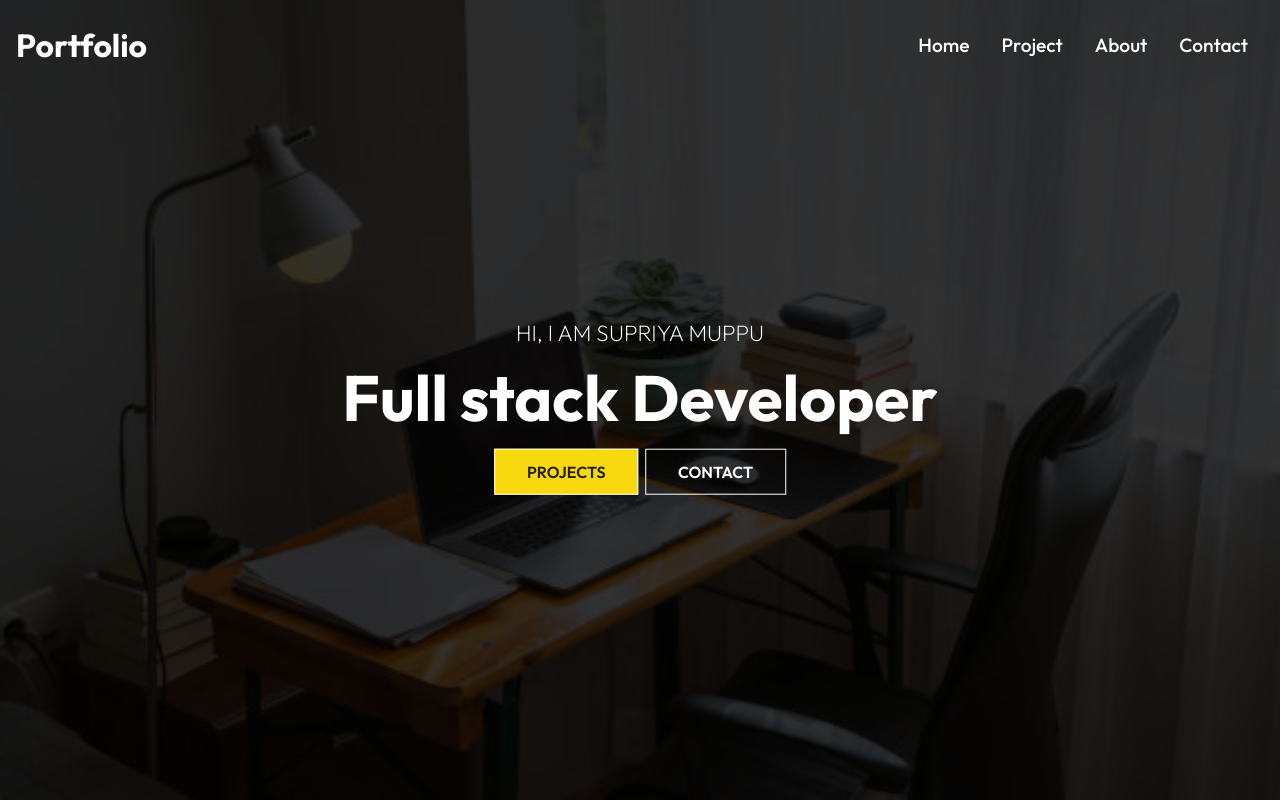
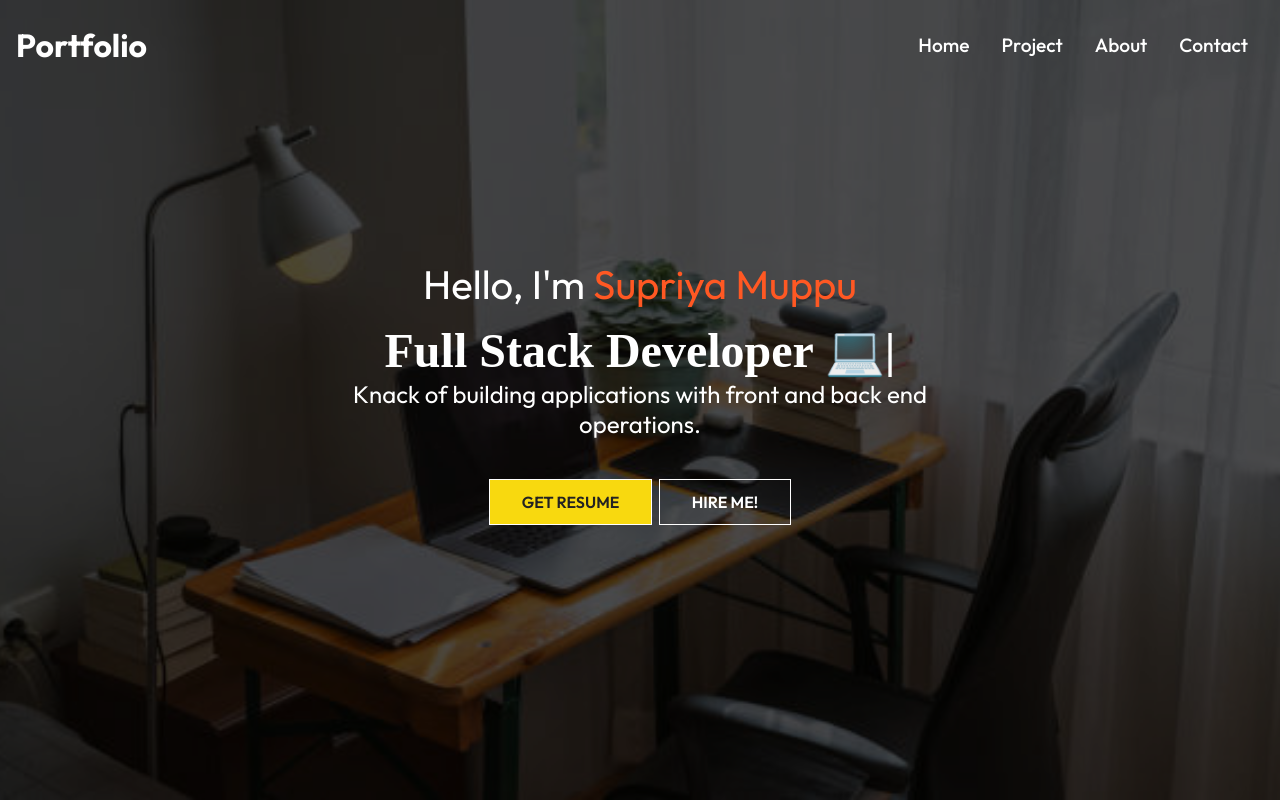
Before and after one commit to Supriya-48/portfolio, a React (Create React App) app: page / in a window 1280 px wide. Shown: the top 800 px of the page. Built offline with nearby package versions, Linux system fonts and the light colour scheme.

Commit message:
Added animation

```diff
--- a/package.json
+++ b/package.json
@@ -13,12 +13,13 @@
     "react-icons": "^4.7.1",
     "react-router-dom": "^6.6.0",
     "react-scripts": "5.0.1",
+    "react-typical": "^0.1.3",
     "web-vitals": "^2.1.4"
   },
   "scripts": {
     "start": "react-scripts start",
-    "predeploy" : "npm run build",
-    "deploy" : "gh-pages -d build",
+    "predeploy": "npm run build",
+    "deploy": "gh-pages -d build",
     "build": "react-scripts build",
     "test": "react-scripts test",
     "eject": "react-scripts eject"
--- a/src/components/AboutContent.js
+++ b/src/components/AboutContent.js
@@ -1,6 +1,9 @@
 import "./AboutContentStyles.css"
 import React from 'react'
 import { Link } from "react-router-dom"
+import {FaHtml5, FaJava} from "react-icons/fa";
+import {SiMysql, SiReact ,SiCss3, SiAngular} from "react-icons/si";
+
 import introImg from "../assets/IntroImg.jpeg"
 const AboutContent = () => {
   return (
@@ -12,15 +15,36 @@ const AboutContent = () => {
                 <button className="btn">Contact</button>
             </Link>
         </div>
-        <div className="right">
-            <div className="img-container">
+         <div className="right">
+            {/* <div className="img-container">
                 <div className="img-stack top">
                     <img src={introImg} className="img" alt="img"></img>
                 </div>
                 <div className="img-stack bottom">
                     <img src={introImg} className="img" alt="img"></img>
                 </div>
-            </div>
+            </div>  */}
+            <h2  style={{ color: "#fff", margin:"3rem"}}>Technolgies i know :</h2>
+            <div>
+            <FaJava size={40} style={{ color: "#fff", marginRight: "2rem" }} />
+            <SiReact
+                size={40}
+                style={{ color: "#fff", marginRight: "2rem" }}
+              />
+              <SiMysql
+                size={40}
+                style={{ color: "#fff", marginRight: "2rem" }}
+              />
+              <FaHtml5 size={40} style={{ color: "#fff", marginRight: "2rem" }} />
+              <SiCss3
+                size={35}
+                style={{ color: "#fff", marginRight: "2rem" ,marginTop:"1rem" }}
+              />
+              <SiAngular
+                size={35}
+                style={{ color: "#fff", marginRight: "2rem" }}
+              />
+              </div>
 
         </div>
     </div>
--- a/src/components/AboutContentStyles.css
+++ b/src/components/AboutContentStyles.css
@@ -13,13 +13,16 @@
     padding: 1rem;
     max-width: 350px;
 }
+.about .right{
+    text-align: center;
+    margin: auto;
+    padding: 1rem;
+    max-width: 350px;
+}
 .about .left p{
     margin: 1.2rem 0;
 }
-.about .right{
-    max-width: 700px;
-}
-.right .img-container{
+/* .right .img-container{
     display: grid;
     grid-template-columns: repeat(12,1fr);
     position: relative;
@@ -40,4 +43,4 @@
     grid-column: 4/-1;
     grid-row: 1;
     z-index: 5;
-}
+} */
--- a/src/components/HeroImg.js
+++ b/src/components/HeroImg.js
@@ -1,23 +1,64 @@
 import "./HeroImgStyles.css";
+import IntroImg from "../assets/IntroImg.jpeg";
 import React from 'react'
-import IntroImg from '../assets/IntroImg.jpeg'
-import {Link} from 'react-router-dom'
+import Typical from 'react-typical';
+import {Link} from "react-router-dom";
+
 const HeroImg = () => {
   return (
     <div className="hero">
-        <div className="mask">
-            <img className="intro-img" src={IntroImg} alt="IntroImage"/>
-        </div>
-        <div className="content">
-            <p>
-                HI, I am Supriya Muppu
-            </p>
-            <h1>Full stack Developer</h1>
-            <Link to="/project" className="btn">PROJECTS</Link>
-            <Link to="/contact" className="btn btn-light">CONTACT</Link>
+    <div className="mask">
+<img src={IntroImg} alt="IntroImg" className="intro-img" />
+
+    </div>
+    <div className="content">
+    <div className="profile-details-name">
+            <span className="primary-text">
+              {" "}
+              Hello, I'm{" "}
+              <span className="highlighted-text">Supriya Muppu</span>
+            </span>
+          </div>
+    <div className="details">
+            <span className="text">
+              {" "}
+              <h1>
+                {" "}
+                <Typical
+                className="typical"
+                  loop={Infinity}
+                  steps={[
+                    "Enthusiastic Coder 🔴 ",
+                    1000,
+                    "Full Stack Developer 💻",
+                    1000,
+                    "Java Dev 😎",
+                    1000,
+                    "React Developer ✅",
+                    1000,
+                  ]}
+                />
+              </h1>
+              <span className="profile-role-tagline">
+                Knack of building applications with front and back end
+                operations.
+              </span>
+            </span>
+          </div>
+
+        <div>
+            {/* <Link to ="/project"
+            className="btn">Projects</Link> */}
+            <a href="SupriyaResume.pdf" download="Supriya Muppu.pdf">
+              <button className="btn highlighted-btn">Get Resume</button>
+            </a>
+               <Link to ="/contact"
+            className="btn btn-light">
+                Hire Me!</Link>
         </div>
     </div>
-    )
+    </div>
+  )
 }
 
 export default HeroImg
--- a/src/components/HeroImgStyles.css
+++ b/src/components/HeroImgStyles.css
@@ -1,54 +1,90 @@
-.mask{
-    width: 100%;
-    height:100vh;
+.mask
+{
+    width:100%;
+    height: 100vh;
     position: relative;
 }
-.intro-img{
+.intro-img
+{
     width: 100%;
     height: 100%;
     background-size: cover;
     background-position: center;
     object-fit: cover;
+    overflow: hidden;
 }
 .mask::after{
     content: "";
-    width: 100%;
-    height: 100%;
+    width:100%;
+    height:100%;
     position: absolute;
     top:0;
     left:0;
-    background-color: black;
-    opacity: 0.8;
+    background-color: #000;
+    opacity: 0.7;
 }
-.hero{
+.hero
+{
     height: 100%;
     width: 100%;
 }
-.hero .content{
-    position:absolute;
-    transform: translate(-50% ,-50%);
-    top:50%;
+.hero .content
+{
+    position: absolute;
+    transform: translate(-50%,-50%);
+    top :50%;
     left:50%;
     text-align: center;
 }
-.hero .content h1{
+/* .hero .content h1{
     font-size: 4rem;
     padding: 0.6rem 0 1.5rem;
 }
 .hero .content p{
-    font-size: 1.4rem;
-    font-weight: 200;
-    text-transform: uppercase;
+font-size: 1.4rem;
+font-weight: 200;
+/* text-transform: uppercase;
+} */
+
+.content .btn
+{
+    margin: 1rem 0.2rem;
 }
-.content .btn{
-    margin:1rem 0.2rem;
+
+.content .details .text{
+    display: flex;
+    flex-direction: column;
+    margin: 14px 0 24px 0;
+    font-size: 40px;
+    color: white;
 }
-@media screen and (max-width:640px) {
+.content .details .text .typical{
+    font-family: cursive;
+    font-size: 3rem;
+
+}
+
+.profile-details-name{
+    font-size: 40px;
+    font-family: "Poppins SemiBold";
+     color: white;
+     /* background-color: aqua; */
+}
+
+.profile-details-name .highlighted-text{
+     color: #FF5823;
+}
+.profile-role-tagline{
+   font-size:x-large;
+}
+
+
+@media screen and(max-width: 640px)
+{
     .hero .content h1{
         font-size: 3rem;
     }
     .hero .content p{
-        font-size: 1.4rem;
+    font-size: 1.4rem;
     }
-
 }
```
Also changed, not shown: 2 other files (tests, documents, lock files or other folders).
